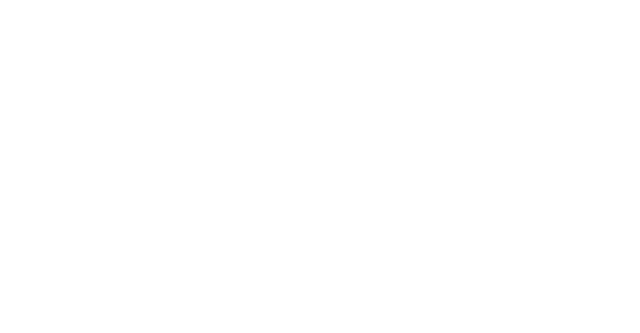
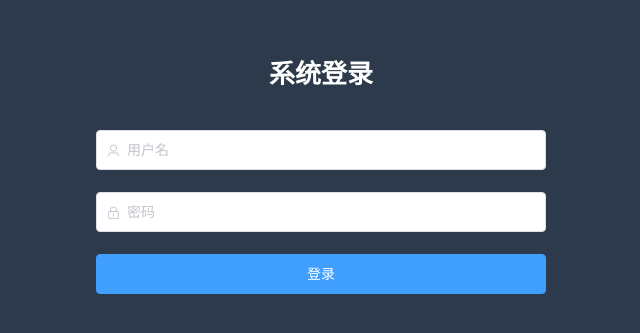
Before and after one commit to zhenyuWang/vue2-element-admin, a Vue app: page /#/login in a window 1280 px wide. Shown: the part 227-560 px from the top of the page, without its empty margins (319-959 px from the left). Built offline with nearby package versions, Linux system fonts and the light colour scheme.

Commit message:
feat:登录页面创建

```diff
--- a/package.json
+++ b/package.json
@@ -3,13 +3,14 @@
   "version": "0.1.0",
   "license": "MIT",
   "scripts": {
-    "serve": "vue-cli-service serve",
+    "serve": "vue-cli-service serve --open",
     "build": "vue-cli-service build",
     "lint": "vue-cli-service lint",
     "lint:fix": "vue-cli-service lint --fix"
   },
   "dependencies": {
     "core-js": "^3.6.5",
+    "element-ui": "^2.15.6",
     "vue": "^2.6.11",
     "vue-router": "^3.2.0",
     "vuex": "^3.4.0"
--- a/src/main.js
+++ b/src/main.js
@@ -2,8 +2,12 @@
 import App from './App.vue'
 import router from './router'
 import store from './store'
+import '@/styles/index.scss'
+import ElementUI from 'element-ui';
+import 'element-ui/lib/theme-chalk/index.css';
 
 Vue.config.productionTip = false
+Vue.use(ElementUI)
 
 new Vue({
   router,
--- a/src/router/index.js
+++ b/src/router/index.js
@@ -1,6 +1,5 @@
 import Vue from 'vue'
 import VueRouter from 'vue-router'
-import Home from '../views/Home.vue'
 
 Vue.use(VueRouter)
 
@@ -8,7 +7,12 @@
   {
     path: '/',
     name: 'Home',
-    component: Home
+    component: () => import('@/views/Home.vue')
+  },
+  {
+    path: '/login',
+    name: 'Login',
+    component: () => import('@/views/Login.vue')
   }
 ]
 
--- /dev/null
+++ b/src/styles/index.scss
@@ -0,0 +1,243 @@
+// 修改滚动条样式
+* {
+  margin: 0;
+  padding: 0;
+  &::-webkit-scrollbar {
+    // 滚动条整体样式
+    width: 6px;
+    height: 6px;
+  }
+  &::-webkit-scrollbar-thumb {
+    // 滚动条里面的条
+    border-radius: 6px;
+    box-shadow: inset 0 0 5px rgba(0, 0, 0, 0.2);
+    background: #3477f2;
+  }
+  &::-webkit-scrollbar-track {
+    // 滚动条里面轨道
+    border-radius: 10px;
+    background: #ffffff;
+  }
+}
+html,
+body,
+#app {
+  height: 100%;
+  margin: 0;
+  padding: 0;
+  box-sizing: border-box;
+}
+body {
+  font-family: Helvetica Neue, Helvetica, PingFang SC, Hiragino Sans GB,
+    Microsoft YaHei, Arial, sans-serif;
+}
+*,
+*:before,
+*:after {
+  box-sizing: inherit;
+}
+input::-webkit-outer-spin-button,
+input::-webkit-inner-spin-button {
+  -webkit-appearance: none;
+}
+a:focus,
+a:active {
+  outline: none;
+}
+a,
+a:focus,
+a:hover {
+  cursor: pointer;
+  text-decoration: none;
+}
+div:focus {
+  outline: none;
+}
+.inline_block {
+  display: inline-block;
+}
+.block {
+  display: block;
+}
+.pointer {
+  cursor: pointer;
+}
+ul {
+  margin: 0;
+  padding: 0;
+}
+li {
+  list-style: none;
+}
+.w_100 {
+  width: 100%;
+}
+.h_100 {
+  height: 100%;
+}
+.w_150 {
+  width: 150px !important;
+}
+.bg_fff {
+  background-color: #fff;
+}
+.of {
+  overflow: hidden;
+}
+.pl_5 {
+  padding-left: 5px;
+}
+.pt_10 {
+  padding-top: 10px;
+}
+.pr_10 {
+  padding-right: 10px;
+}
+.pb_10 {
+  padding-bottom: 10px;
+}
+.pl_10 {
+  padding-left: 10px;
+}
+.pt_20 {
+  padding-top: 20px;
+}
+.pr_20 {
+  padding-right: 20px;
+}
+.pb_20 {
+  padding-bottom: 20px;
+}
+.pl_20 {
+  padding-left: 20px;
+}
+.mt_10 {
+  margin-top: 10px;
+}
+.mr_10 {
+  margin-right: 10px;
+}
+.mb_10 {
+  margin-bottom: 10px;
+}
+.ml_10 {
+  margin-left: 10px;
+}
+.mt_20 {
+  margin-top: 20px;
+}
+.mr_20 {
+  margin-right: 20px;
+}
+.mb_20 {
+  margin-bottom: 20px;
+}
+.ml_20 {
+  margin-left: 20px;
+}
+.center {
+  margin: 0 auto;
+}
+.t_center {
+  text-align: center;
+}
+.t_justify {
+  text-align: justify;
+}
+.t_right {
+  text-align: right;
+}
+.t_nowrap {
+  overflow: hidden;
+  white-space: nowrap;
+}
+.t_ellipse {
+  overflow: hidden;
+  white-space: nowrap;
+  text-overflow: ellipsis;
+}
+.bold {
+  font-weight: bold;
+}
+.c_333 {
+  color: #333;
+}
+.c_666 {
+  color: #666;
+}
+.c_fff {
+  color: #fff;
+}
+.c_3477F2 {
+  color: #3477f2;
+}
+.border_t {
+  border-top: 1px solid #dedede;
+}
+.border_r {
+  border-right: 1px solid #dedede;
+}
+.border_b {
+  border-bottom: 1px solid #dedede;
+}
+.border_l {
+  border-left: 1px solid #dedede;
+}
+.fontsize_12 {
+  font-size: 12px;
+}
+.fontsize_13 {
+  font-size: 13px;
+}
+.fontsize_14 {
+  font-size: 14px;
+}
+.fontsize_16 {
+  font-size: 16px;
+}
+.fontsize_18 {
+  font-size: 18px;
+}
+.fontsize_20 {
+  font-size: 20px;
+}
+.flex {
+  display: flex;
+}
+// 水平 垂直 居中
+.flex_center {
+  justify-content: center;
+  align-items: center;
+}
+// 垂直对齐 居中
+.flex_align_center {
+  align-items: center;
+}
+// 垂直对齐 底部
+.flex_align_bottom {
+  align-items: flex-end;
+}
+// 水平对齐 两端对齐
+.flex_justify_between {
+  justify-content: space-between;
+}
+// 水平对齐 项目居中对齐
+.flex_justify_center {
+  justify-content: center;
+}
+// 水平对齐 项目环绕对齐
+.flex_justify_around {
+  justify-content: space-around;
+}
+// 水平对齐 项目靠右对齐
+.flex_content_end {
+  justify-content: flex-end;
+}
+// 子元素垂直排列
+.flex_direction_column {
+  flex-direction: column;
+}
+// 子元素换行
+.flex_wrap {
+  flex-wrap: wrap;
+}
--- a/src/views/Home.vue
+++ b/src/views/Home.vue
@@ -1,12 +1,14 @@
 <template>
   <div class="home">Home</div>
 </template>
-
 <script>
-// @ is an alias to /src
-
 export default {
   name: "Home",
   components: {},
 };
 </script>
+<style lang="scss" scoped>
+.home {
+  color: red;
+}
+</style>
--- /dev/null
+++ b/src/views/Login.vue
@@ -0,0 +1,78 @@
+<template>
+  <div class="login h_100 flex flex_center">
+    <div class="inner_box">
+      <div class="title c_fff bold t_center">系统登录</div>
+      <el-form ref="form" :model="param" :rules="rules">
+        <el-form-item prop="name">
+          <el-input
+            v-model="param.name"
+            placeholder="用户名"
+            prefix-icon="el-icon-user"
+          />
+        </el-form-item>
+        <el-form-item prop="name">
+          <el-input
+            type="passwrod"
+            prefix-icon="el-icon-lock"
+            v-model="param.password"
+            placeholder="密码"
+            show-password
+          />
+        </el-form-item>
+        <el-button
+          class="w_100"
+          type="primary"
+          :loading="loginLoading"
+          @click="login('form')"
+          >登录</el-button
+        >
+      </el-form>
+    </div>
+  </div>
+</template>
+<script>
+export default {
+  name: "Login",
+  data() {
+    return {
+      param: {
+        name: "",
+        password: "",
+      },
+      rules: {
+        name: [{ required: true, message: "请输入用户名", trigger: blur }],
+        password: [{ required: true, message: "请输入密码", trigger: blur }],
+      },
+      loginLoading: false,
+    };
+  },
+  created() {},
+  methods: {
+    login(formName) {
+      console.log("login");
+      this.loginLoading = true;
+      this.$refs[formName].validate((valid) => {
+        if (valid) {
+          setTimeout(() => {
+            this.loginLoading = false;
+          }, 2000);
+        } else {
+          return false;
+        }
+      });
+    },
+  },
+};
+</script>
+<style lang="scss" scoped>
+.login {
+  background-color: #2d3a4b;
+  .inner_box {
+    width: 450px;
+    .title {
+      padding-bottom: 40px;
+      font-size: 26px;
+    }
+  }
+}
+</style>
```
Also changed, not shown: 1 other file (tests, documents, lock files or other folders).
